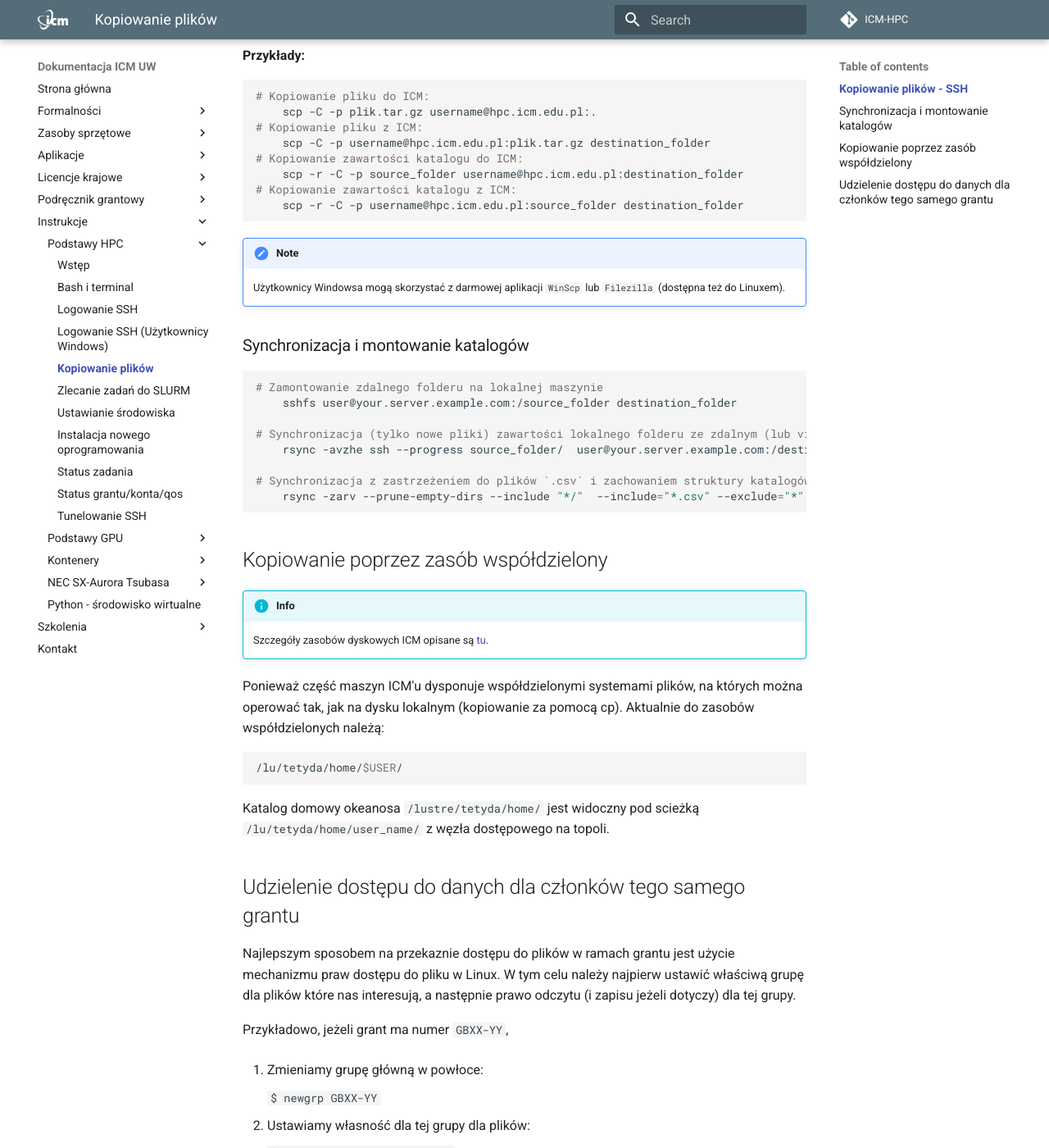
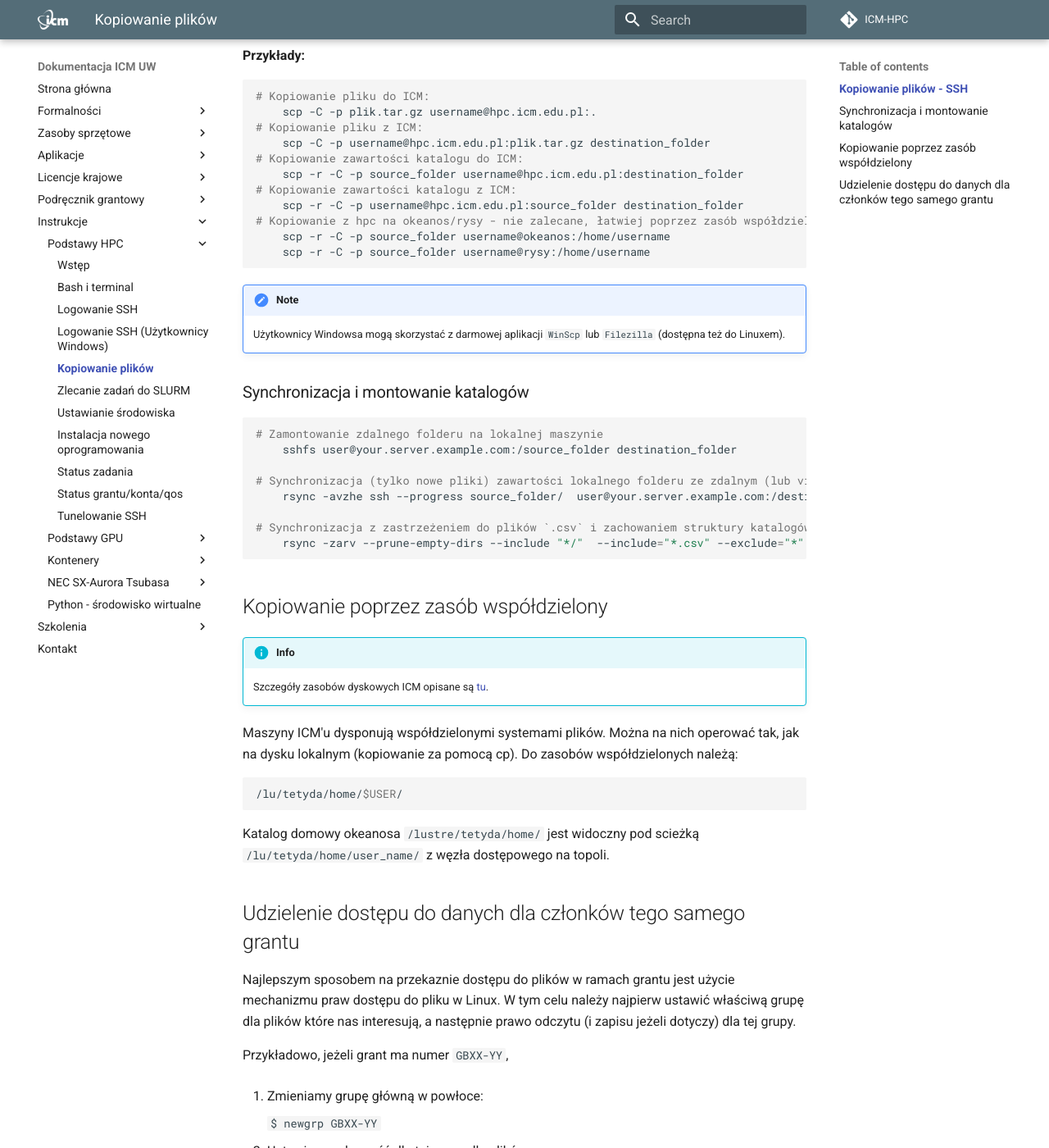
Before and after one commit to kubajal/hpc-docs, an MkDocs documentation site: the page built from docs/Tutorials/HPC-intro/kopiowanie_plikow.md, in a window 1280 px wide and 1400 px high, scrolled down 1006 px. Shown: the whole window at 82% size. Built offline with MkDocs 1.6.1 and Material for MkDocs 9.7.7, drawn with Linux system fonts in a browser that asks for light colours.

Commit message:
minor tweaks

````diff
--- a/docs/Tutorials/HPC-intro/kopiowanie_plikow.md
+++ b/docs/Tutorials/HPC-intro/kopiowanie_plikow.md
@@ -51,6 +51,9 @@ Uwagi:
     scp -r -C -p source_folder username@hpc.icm.edu.pl:destination_folder
 # Kopiowanie zawartości katalogu z ICM:
     scp -r -C -p username@hpc.icm.edu.pl:source_folder destination_folder
+# Kopiowanie z hpc na okeanos/rysy - nie zalecane, łatwiej poprzez zasób współdzielony
+    scp -r -C -p source_folder username@okeanos:/home/username
+    scp -r -C -p source_folder username@rysy:/home/username
 ```
 
 !!! Note
@@ -74,7 +77,9 @@ Uwagi:
 !!! info
     Szczegóły zasobów dyskowych ICM opisane są [tu](../../O_zasobach_ICM/Zasoby/przechowywanie_danych.md).
 
-Ponieważ część maszyn ICM'u dysponuje współdzielonymi systemami plików, na których można operować tak, jak na dysku lokalnym (kopiowanie za pomocą cp). Aktualnie do zasobów współdzielonych należą:
+Maszyny ICM'u dysponują współdzielonymi systemami plików.
+Można na nich operować tak, jak na dysku lokalnym (kopiowanie za pomocą cp).
+Do zasobów współdzielonych należą:
 
 ```.sh
 /lu/tetyda/home/$USER/
````
Also changed, not shown: docs/Tutorials/HPC-intro/instalacja_oprogramowania.md (+2 -2 lines), docs/Tutorials/HPC-intro/ssh-tunel.md (+1 -0 lines), docs/Tutorials/HPC-intro/status_grantu_i_konta.md (+1 -1 lines).
